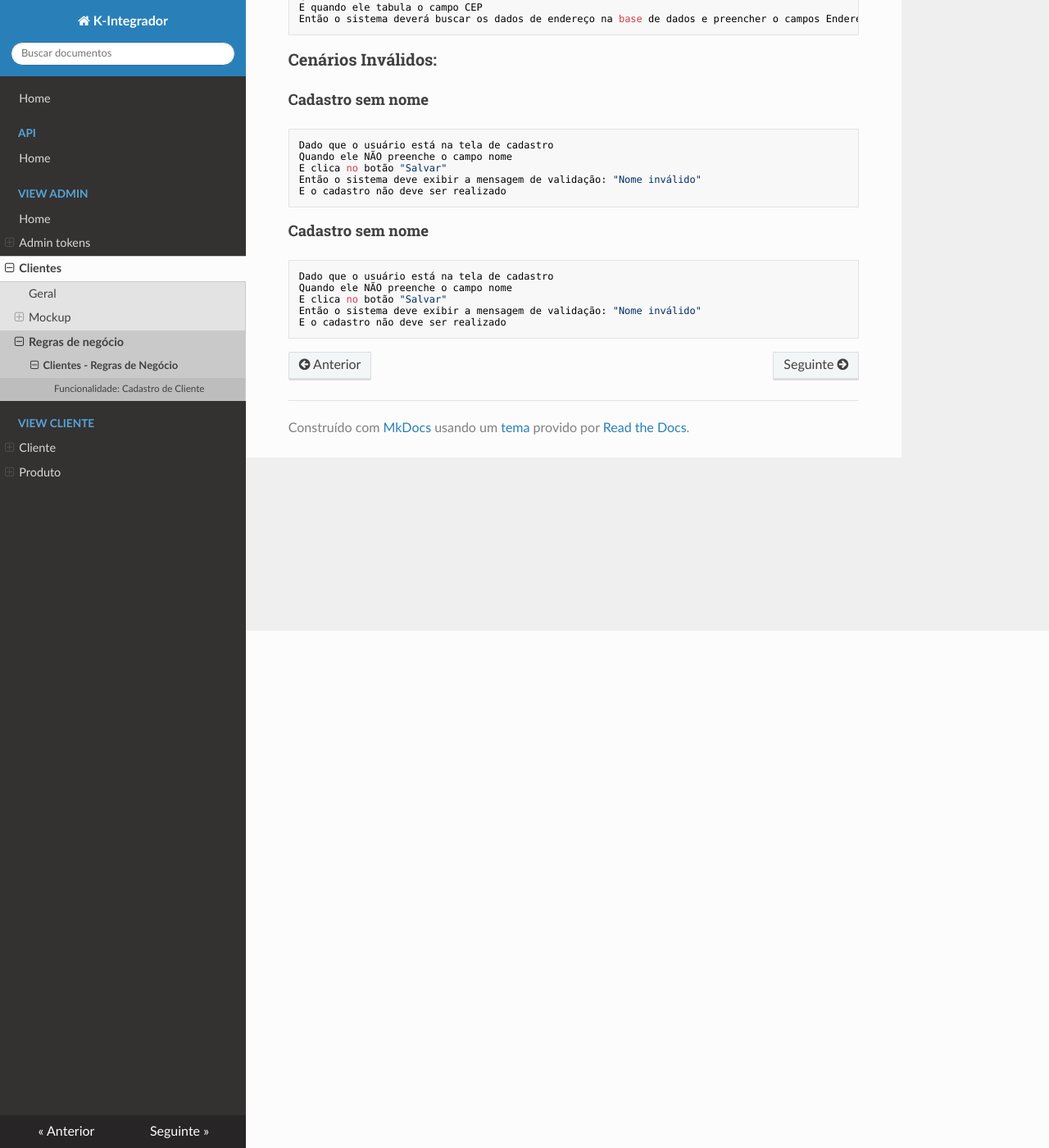
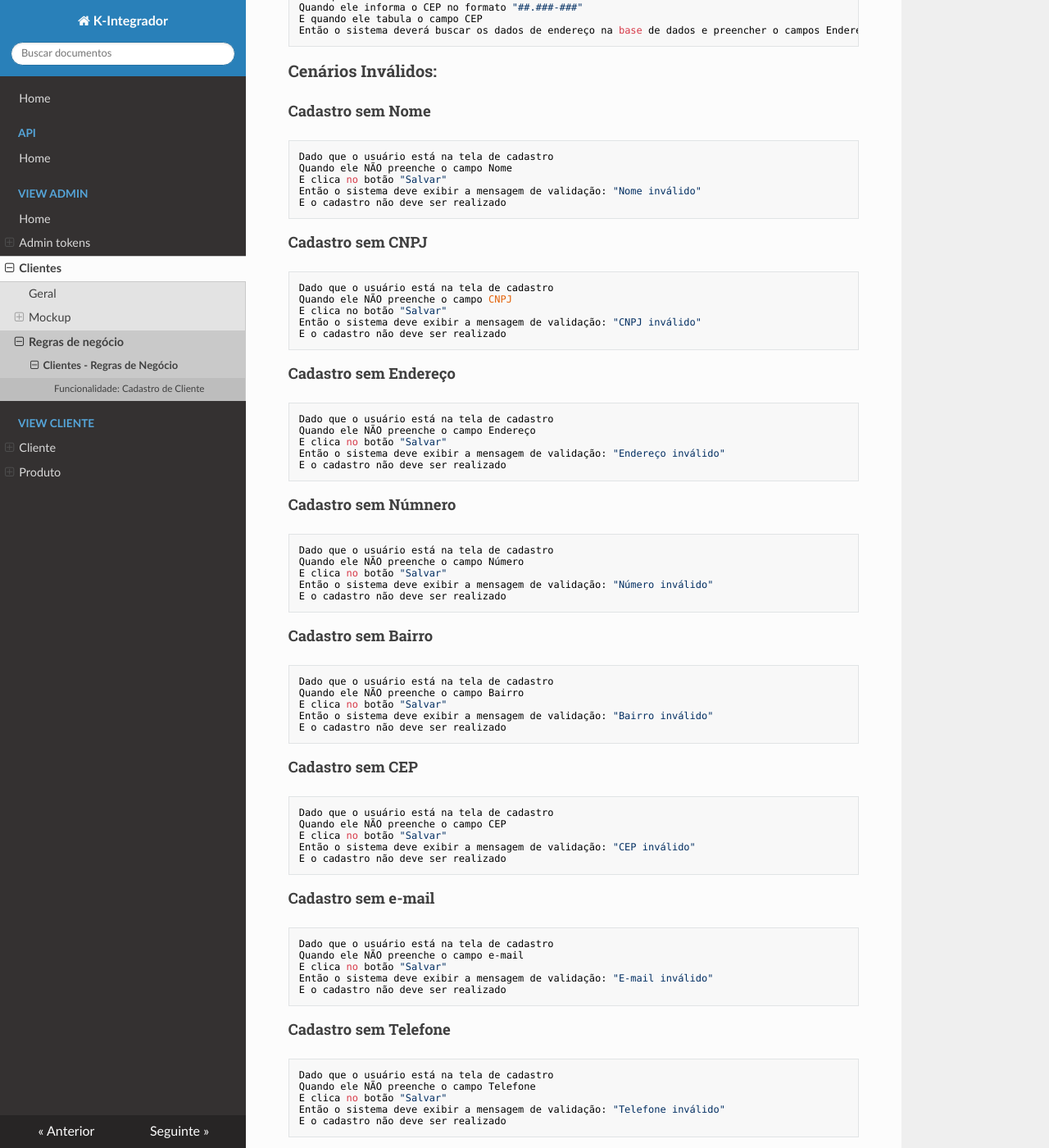
Before and after one commit to dcodebr/kintegrador_requisito, an MkDocs documentation site: the page built from docs/view-admin/clientes/regras de negócio/clientes.bdd.md, in a window 1280 px wide and 1400 px high, scrolled down 631 px. Shown: the whole window at 82% size. Built offline with MkDocs 1.6.1, drawn with Linux system fonts in a browser that asks for light colours; nearby versions of some CDN libraries; some of the changed text lies outside the part shown.

Commit message:
Modificações no Módulo Admin-Clientes

```diff
--- a/docs/view-admin/clientes/regras de negócio/clientes.bdd.md
+++ b/docs/view-admin/clientes/regras de negócio/clientes.bdd.md
@@ -14,11 +14,12 @@
     E quando ele seleciona a cidade
     E quando ele seleciona a UF
     E quando ele preenche o telefone
+    E quando ele preenche o e-mail
     E clica no botão "Salvar"
     Então o sistema deve exibir a mensagem "Cadastro realizado com sucesso"
     E o cliente deve ser registrado no sistema
 
-#### Informação automática de endereço
+#### Informação automática de Endereço
     Dado que o usuário está na tela de cadastro
     Quando ele informa o CEP no formato "##.###-###"
     E quando ele tabula o campo CEP
@@ -26,16 +27,58 @@
 
 ### Cenários Inválidos:
 
-#### Cadastro sem nome
+#### Cadastro sem Nome
     Dado que o usuário está na tela de cadastro
-    Quando ele NÃO preenche o campo nome
+    Quando ele NÃO preenche o campo Nome
     E clica no botão "Salvar"
     Então o sistema deve exibir a mensagem de validação: "Nome inválido"
     E o cadastro não deve ser realizado
 
-#### Cadastro sem nome
+#### Cadastro sem CNPJ
     Dado que o usuário está na tela de cadastro
-    Quando ele NÃO preenche o campo nome
+    Quando ele NÃO preenche o campo CNPJ
     E clica no botão "Salvar"
-    Então o sistema deve exibir a mensagem de validação: "Nome inválido"
+    Então o sistema deve exibir a mensagem de validação: "CNPJ inválido"
     E o cadastro não deve ser realizado
+
+#### Cadastro sem Endereço
+    Dado que o usuário está na tela de cadastro
+    Quando ele NÃO preenche o campo Endereço
+    E clica no botão "Salvar"
+    Então o sistema deve exibir a mensagem de validação: "Endereço inválido"
+    E o cadastro não deve ser realizado
+
+#### Cadastro sem Númnero
+    Dado que o usuário está na tela de cadastro
+    Quando ele NÃO preenche o campo Número
+    E clica no botão "Salvar"
+    Então o sistema deve exibir a mensagem de validação: "Número inválido"
+    E o cadastro não deve ser realizado
+
+#### Cadastro sem Bairro
+    Dado que o usuário está na tela de cadastro
+    Quando ele NÃO preenche o campo Bairro
+    E clica no botão "Salvar"
+    Então o sistema deve exibir a mensagem de validação: "Bairro inválido"
+    E o cadastro não deve ser realizado
+
+#### Cadastro sem CEP
+    Dado que o usuário está na tela de cadastro
+    Quando ele NÃO preenche o campo CEP
+    E clica no botão "Salvar"
+    Então o sistema deve exibir a mensagem de validação: "CEP inválido"
+    E o cadastro não deve ser realizado
+
+#### Cadastro sem e-mail
+    Dado que o usuário está na tela de cadastro
+    Quando ele NÃO preenche o campo e-mail
+    E clica no botão "Salvar"
+    Então o sistema deve exibir a mensagem de validação: "E-mail inválido"
+    E o cadastro não deve ser realizado
+
+#### Cadastro sem Telefone
+    Dado que o usuário está na tela de cadastro
+    Quando ele NÃO preenche o campo Telefone
+    E clica no botão "Salvar"
+    Então o sistema deve exibir a mensagem de validação: "Telefone inválido"
+    E o cadastro não deve ser realizado
```
Also changed, not shown: docs/view-admin/clientes/clientes.md (+2 -2 lines), docs/view-admin/clientes/mockup/admin-clientes.mockup.md (renamed from docs/view-admin/clientes/mockup/clientes.mockup.md, +4 -0 lines), docs/view-admin/index.md (+2 -2 lines), docs/view-admin/clientes/mockup/pencil/svg/admin-clientes.svg, 1 other file.
